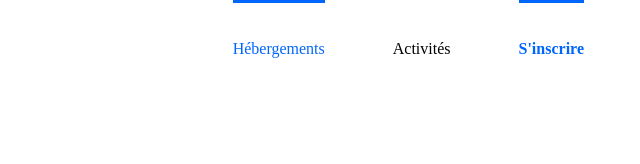
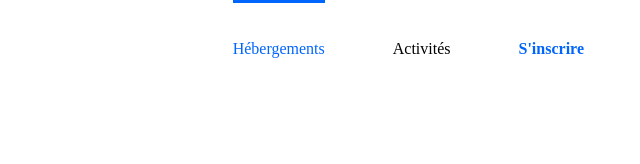
Before and after one commit to nitatemic/Reservia, a plain HTML site: page index.html in a window 1280 px wide. In both pictures the pointer is over the link "S'inscrire". Shown: the full height of the page, 640-1280 px from the left. Drawn offline with Linux system fonts and the light colour scheme; a web font is replaced by a local one.

Commit message:
SignUp update

```diff
--- a/css/styles.css
+++ b/css/styles.css
@@ -39,4 +39,9 @@ nav a:hover {
 .signUp {
         color : #0065FC;
         font-weight: bold;
+
 }
+
+.signUp:hover{
+        border-top: none;
+}
```
